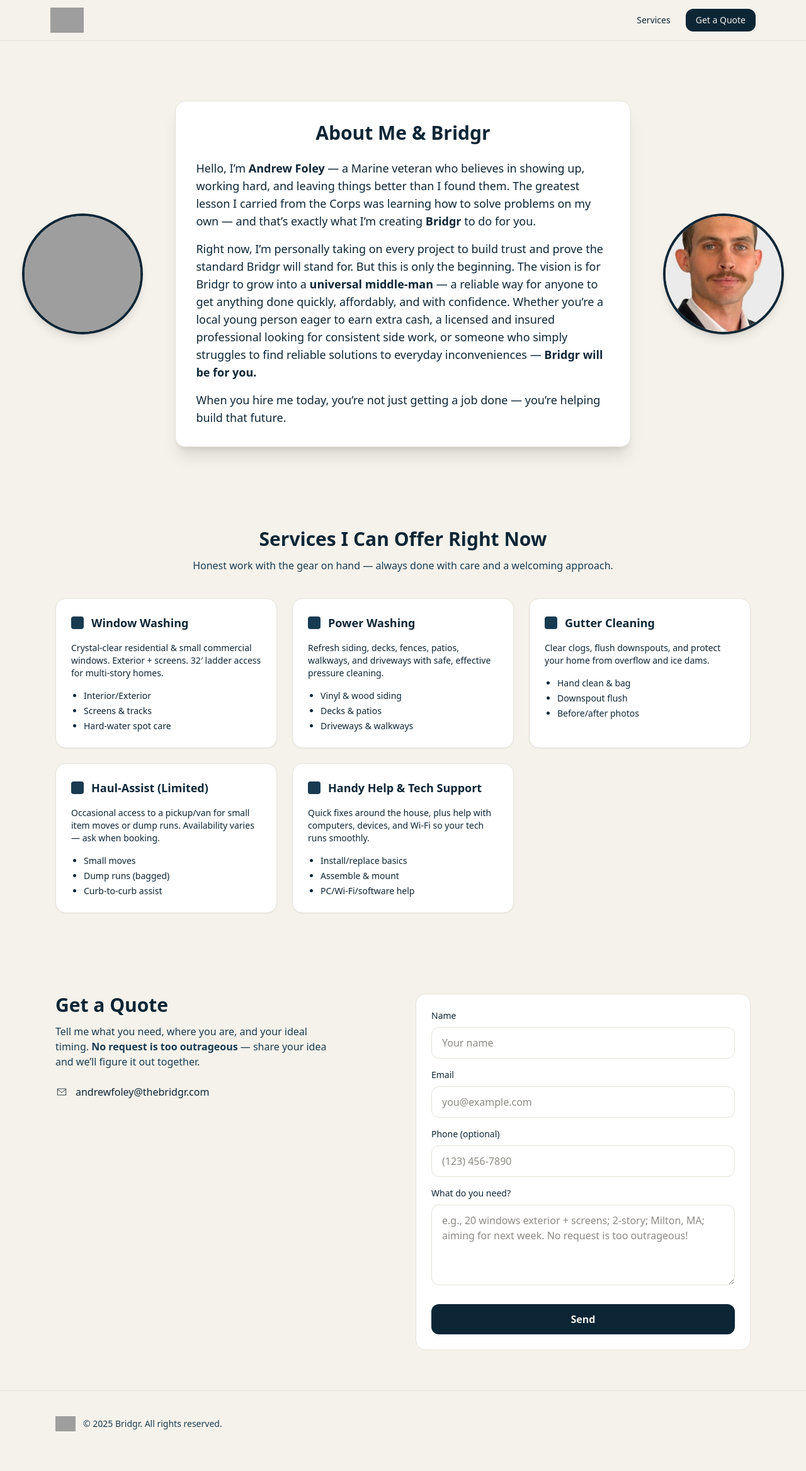
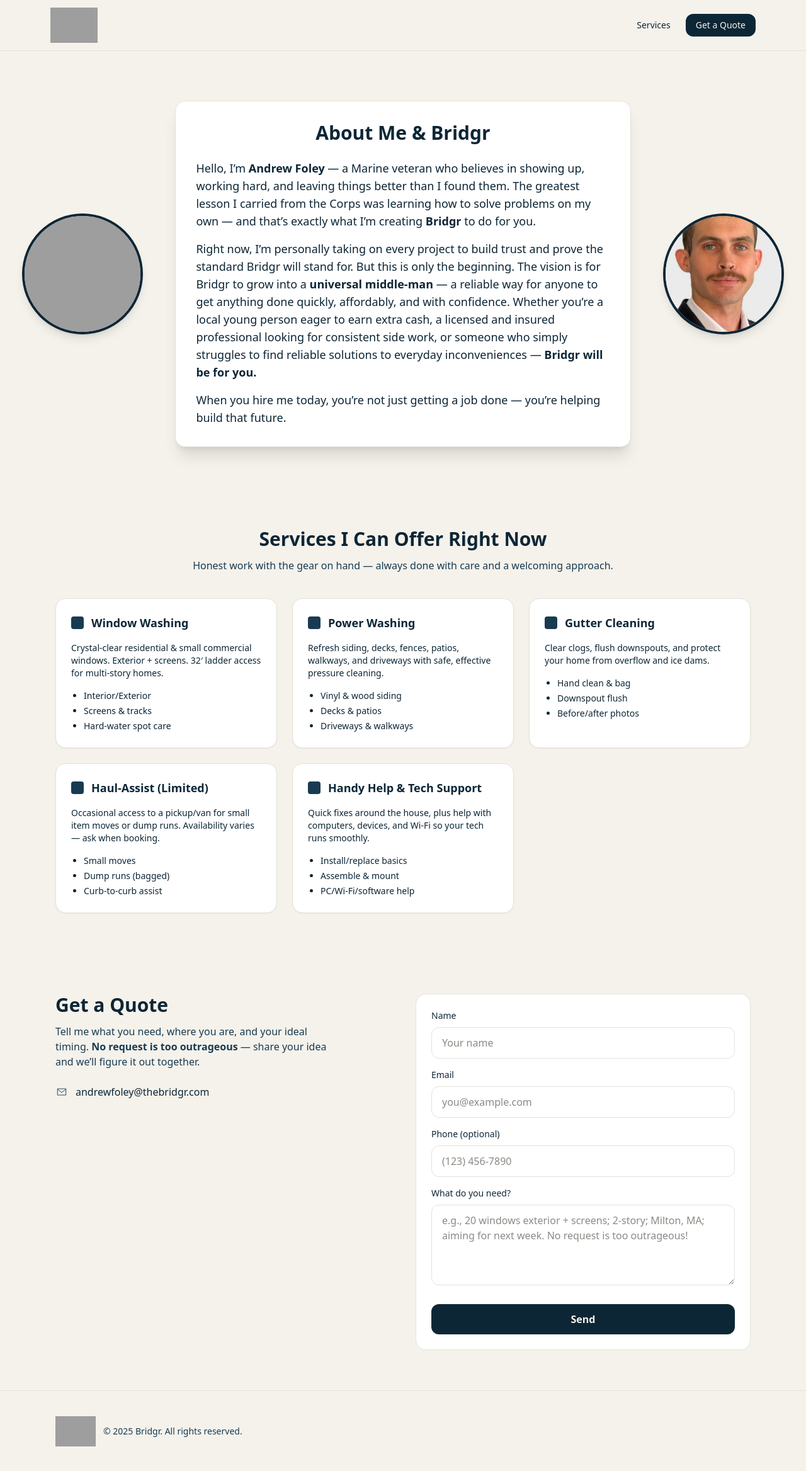
Before and after one commit to andrewfoley190/bridgr-web, a plain HTML site: page index.html in a window 1280 px wide. Shown: the whole page at 63% size. Before the commit the page ends 2313 px from the top, so only its background shows below. Drawn offline with nearby package versions, Linux system fonts and the light colour scheme; grey boxes are pictures that could not be loaded.

Commit message:
Update index.html

```diff
--- a/index.html
+++ b/index.html
@@ -46,7 +46,7 @@
   <header class="fixed inset-x-0 top-0 z-50 border-b border-[#E5E2DA] bg-[#F5F2EB]/90 backdrop-blur-xl">
     <div class="mx-auto flex max-w-6xl items-center justify-between px-4 py-3">
       <a href="#home" class="flex items-center gap-3 tap">
-        <img src="images/logo.png" alt="Bridgr Logo" class="h-10 w-auto" />
+        <img src="images/logo.png" alt="Bridgr Logo" class="h-14 w-auto" />
       </a>
       <nav class="hidden items-center gap-6 text-sm text-[#0D2636] sm:flex">
         <a href="#services" class="hover:underline">Services</a>
@@ -232,7 +232,7 @@
   <footer class="border-t border-[#E5E2DA] bg-[#F5F2EB] py-10">
     <div class="mx-auto flex max-w-6xl flex-col items-center justify-between gap-4 px-6 text-sm text-[#183B52] md:flex-row">
       <div class="flex items-center gap-3">
-        <img src="images/logo.png" alt="Bridgr" class="h-6 w-auto" />
+        <img src="images/logo.png" alt="Bridgr" class="h-12 w-auto" />
         <span>© <span id="yr"></span> Bridgr. All rights reserved.</span>
       </div>
       <div class="flex items-center gap-6"></div>
```
